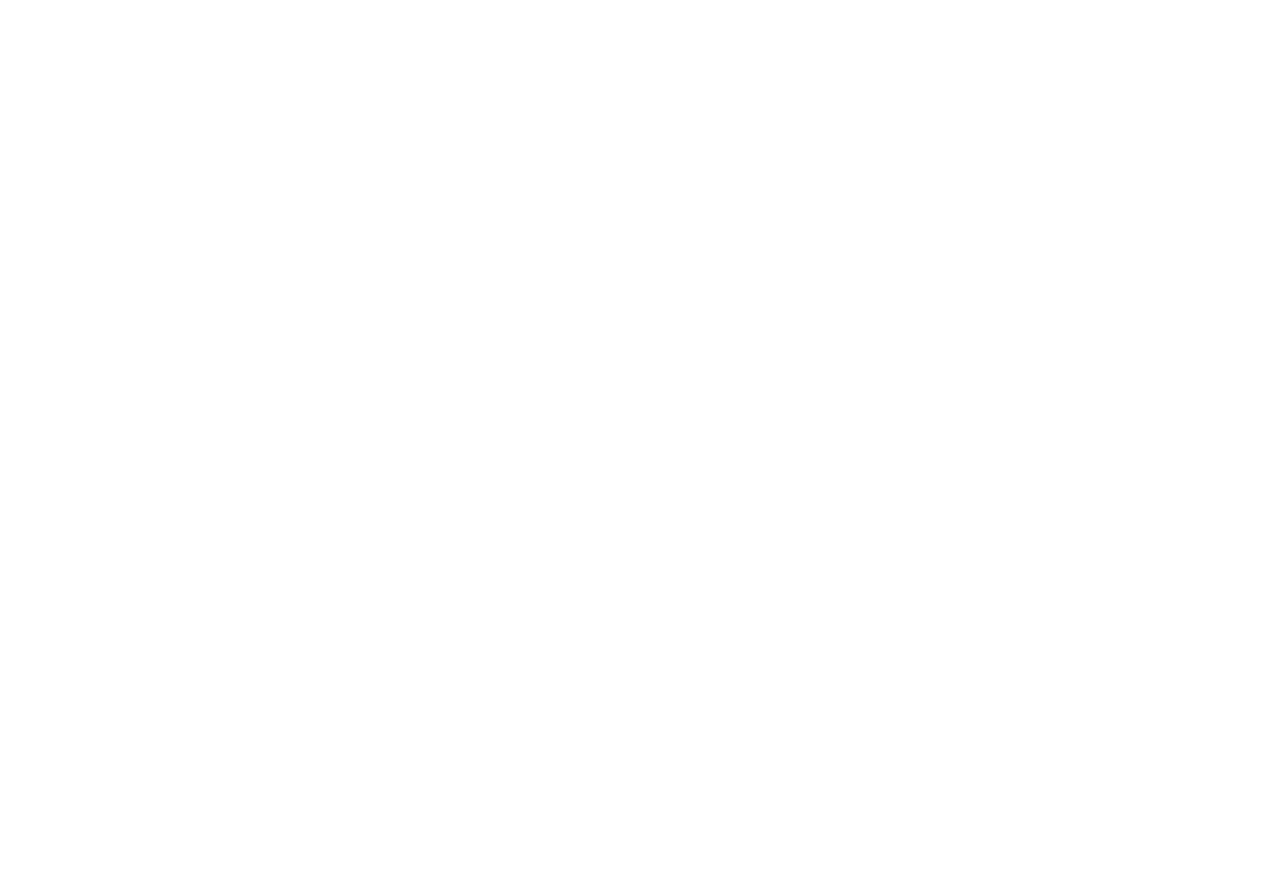
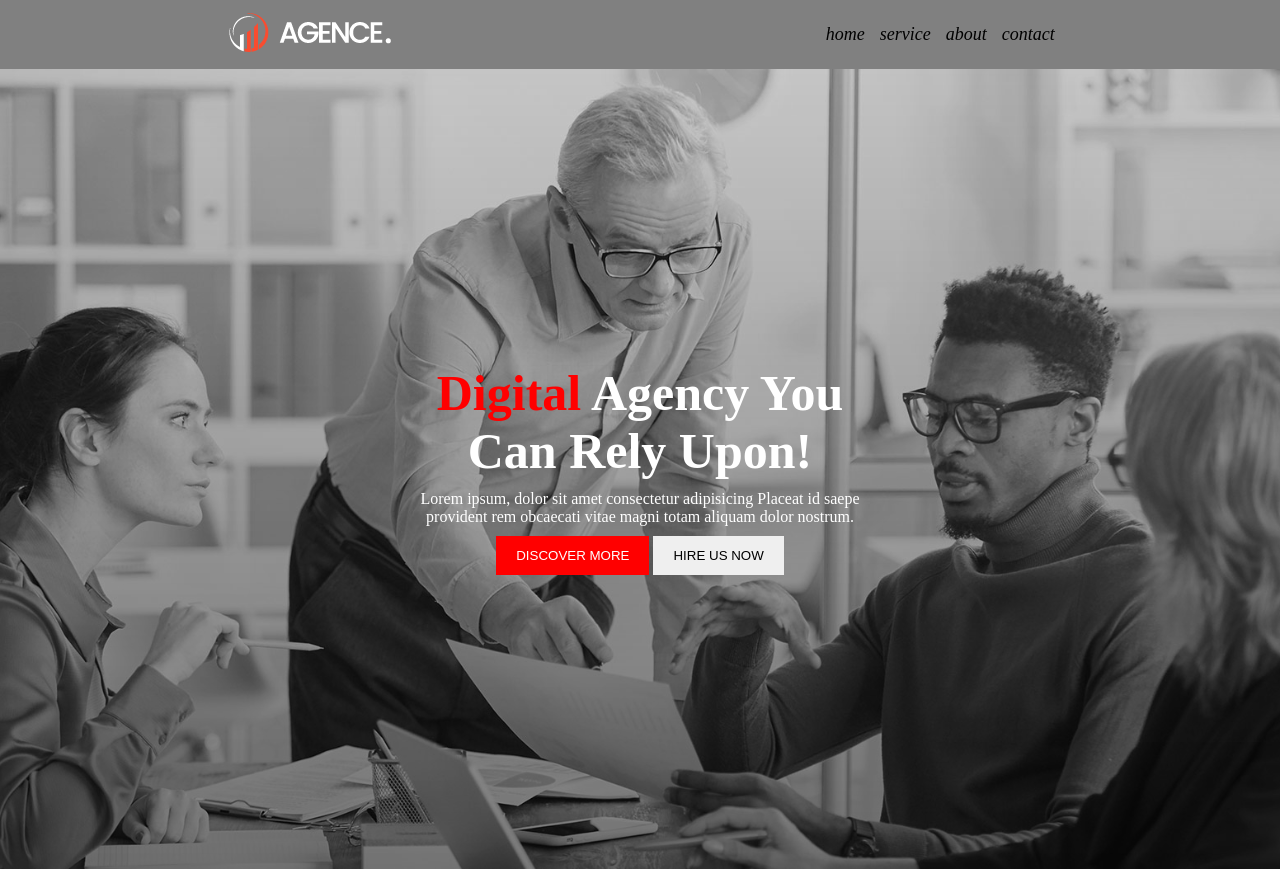
Before and after one commit to Saali777/digital-agency, a plain HTML site: page index.html in a window 1280 px wide. Before the commit the page ends 800 px from the top, so only its background shows below. Drawn offline with Linux system fonts and the light colour scheme.

Commit message:
added banner section

```diff
--- a/index.html
+++ b/index.html
@@ -3,9 +3,40 @@
 <head>
     <meta charset="UTF-8">
     <meta name="viewport" content="width=device-width, initial-scale=1.0">
-    <title>digital agency</title>
+    <title>Digital Agency</title>
+    <link rel="stylesheet" href="style.css">
 </head>
 <body>
+    <header>
+        <nav class="nav-container">
+            <div class="logo">
+                <img src="asset/logo/logo.png" alt="">
+            </div>
+            <div class="menu">
+                <li>home</li>
+                <li>service</li>
+                <li>about</li>
+                <li>contact</li>
 
+            </div>
+        </nav>
+        <div class="banner-container">
+                <div class="banner-info">
+                    <h1 class="title">
+                    <span class="primary">Digital</span> Agency You<br> Can Rely Upon!
+                    </h1>
+                <p class="description">Lorem ipsum, dolor sit amet consectetur adipisicing     Placeat id saepe<br> provident rem obcaecati vitae magni totam aliquam dolor nostrum.</p>
+                <button class="btn bg-white">DISCOVER MORE</button>
+                <button class="btn">HIRE US NOW</button>
+                </div>
+        </div>
+    </header>
+
+    <main>
+
+    </main>
+    <footer>
+
+    </footer>
 </body>
 </html>
--- /dev/null
+++ b/style.css
@@ -0,0 +1,56 @@
+*{
+    margin: 0;
+    padding: 0;
+}
+.nav-container{
+    display: flex;
+    justify-content: space-around;
+    align-items: center;
+    background: grey;
+    padding: 10px;
+}
+.menu{
+    list-style: none;
+    display: flex;
+    gap: 15px;
+    font-size: 18px;
+    font-style: italic;
+}
+.banner-container{
+    height: 100vh;
+    background-image: url("asset/image/background.jpg"),
+    linear-gradient(rgba(0,0,0,0.2),rgba(0,0,0,0.5));
+    background-blend-mode: overlay;
+    background-position: center;
+    background-repeat: no-repeat;
+    background-size: cover;
+    text-align: center;
+    display: flex;
+    align-items: center;
+}
+.banner-info{
+    width: 50%;
+    margin: auto;
+}
+.primary{
+    color: red;
+}
+.title{
+    font-size: 50px;
+    font-weight: bold;
+    color: white;
+}
+.description{
+    color: white;
+    padding: 10px;
+
+}
+.btn{
+    border: none;
+    padding: 12px 20px;
+
+}
+.bg-white{
+    background: red;
+    color: white;
+}
```
Also changed, not shown: asset/icons/bar-chart.png (added), asset/icons/coding.png (added), asset/icons/digital-marketing.png (added), asset/icons/phone-call.png (added), asset/icons/startup.png (added), asset/image/author.jpg (added), asset/image/background.jpg (added), asset/image/blog-1.jpg (added), asset/image/blog-2.jpg (added), asset/image/blog-3.jpg (added), asset/image/footer-bg.png (added), asset/image/girl-3.jpg (added), asset/image/man-1.jpg (added), asset/image/man-2.jpg (added), 2 more files.
